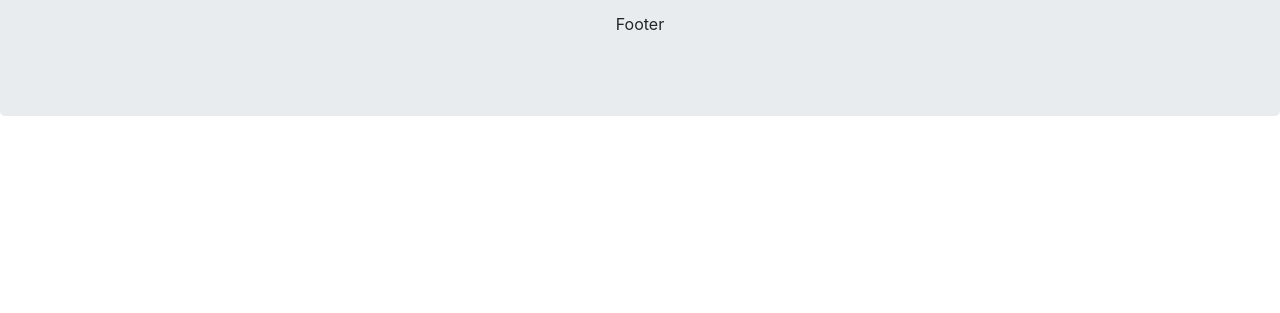
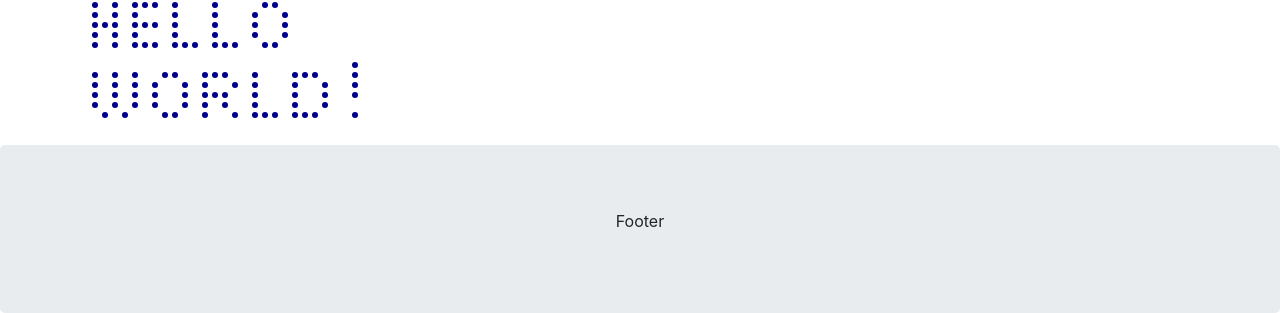
Before and after one commit to Raiyol/CloudAppDev, a plain HTML site: page front/user.html in a window 1280 px wide. Shown: the part 508-821 px from the top of the page. Before the commit the page ends 800 px from the top, so only its background shows below. Drawn offline with nearby package versions, Linux system fonts and the light colour scheme.

Commit message:
user deux dataviz

```diff
--- /dev/null
+++ b/front/chart2.js
@@ -0,0 +1,140 @@
+var width = document.getElementById('my-chart2').clientWidth;
+var data = [        //This is the data we want to visualize.
+    //In reality it usually comes from a file or database.
+{x: 10,    y: 10},
+{x: 10,    y: 20},
+{x: 10,    y: 30},
+{x: 10,    y: 40},
+{x: 10,    y: 50},
+{x: 10,    y: 80},
+{x: 10,    y: 90},
+{x: 10,    y: 100},
+{x: 10,    y: 110},
+{x: 20,    y: 30},
+{x: 20,    y: 120},
+{x: 30,    y: 10},
+{x: 30,    y: 20},
+{x: 30,    y: 30},
+{x: 30,    y: 40},
+{x: 30,    y: 50},
+{x: 30,    y: 80},
+{x: 30,    y: 90},
+{x: 30,    y: 100},
+{x: 30,    y: 110},
+{x: 40,    y: 120},
+{x: 50,    y: 10},
+{x: 50,    y: 20},
+{x: 50,    y: 30},
+{x: 50,    y: 40},
+{x: 50,    y: 50},
+{x: 50,    y: 80},
+{x: 50,    y: 90},
+{x: 50,    y: 100},
+{x: 50,    y: 110},
+{x: 60,    y: 10},
+{x: 60,    y: 30},
+{x: 60,    y: 50},
+{x: 70,    y: 10},
+{x: 70,    y: 30},
+{x: 70,    y: 50},
+{x: 70,    y: 90},
+{x: 70,    y: 100},
+{x: 70,    y: 110},
+{x: 80,    y: 80},
+{x: 80,    y: 120},
+{x: 90,    y: 10},
+{x: 90,    y: 20},
+{x: 90,    y: 30},
+{x: 90,    y: 40},
+{x: 90,    y: 50},
+{x: 90,    y: 80},
+{x: 90,    y: 120},
+{x: 100,    y: 50},
+{x: 100,    y: 90},
+{x: 100,    y: 100},
+{x: 100,    y: 110},
+{x: 110,    y: 50},
+{x: 120,    y: 80},
+{x: 120,    y: 90},
+{x: 120,    y: 100},
+{x: 120,    y: 110},
+{x: 120,    y: 120},
+{x: 130,    y: 10},
+{x: 130,    y: 20},
+{x: 130,    y: 30},
+{x: 130,    y: 40},
+{x: 130,    y: 50},
+{x: 130,    y: 80},
+{x: 130,    y: 100},
+{x: 140,    y: 50},
+{x: 140,    y: 80},
+{x: 140,    y: 100},
+{x: 140,    y: 110},
+{x: 150,    y: 50},
+{x: 150,    y: 90},
+{x: 150,    y: 120},
+{x: 170,    y: 20},
+{x: 170,    y: 30},
+{x: 170,    y: 40},
+{x: 170,    y: 80},
+{x: 170,    y: 90},
+{x: 170,    y: 100},
+{x: 170,    y: 110},
+{x: 170,    y: 120},
+{x: 180,    y: 10},
+{x: 180,    y: 50},
+{x: 180,    y: 120},
+{x: 190,    y: 10},
+{x: 190,    y: 50},
+{x: 190,    y: 120},
+{x: 200,    y: 20},
+{x: 200,    y: 30},
+{x: 200,    y: 40},
+{x: 210,    y: 80},
+{x: 210,    y: 90},
+{x: 210,    y: 100},
+{x: 210,    y: 110},
+{x: 210,    y: 120},
+{x: 220,    y: 80},
+{x: 220,    y: 120},
+{x: 230,    y: 80},
+{x: 230,    y: 120},
+{x: 240,    y: 90},
+{x: 240,    y: 100},
+{x: 240,    y: 110},
+{x: 270,    y: 70},
+{x: 270,    y: 80},
+{x: 270,    y: 90},
+{x: 270,    y: 100},
+{x: 270,    y: 120}
+];
+//this allows us to collect the width of the div where the SVG will go.
+var height = width / 3.236;
+//I like to use the golden rectangle ratio if they work for my charts.
+
+var svg = d3.select('#my-chart2').append('svg').selectAll()  //'d3' calls the d3 library
+//'.select' selects the object (in this case the body of HTML)
+//'.append' adds SVG element to the body
+//'.selectAll()' selects all SVG elements
+.data(data)                              //'.data' gets the data from the variable 'data'
+.enter().append("circle")                  //'.enter' enters the data into the SVG
+//the data enter as circles with '.append("circle")'
+.attr("r", 3)                            //'.attr' adds/alters atributes of SVG,
+//such as radius ("r"), making it 3 pixels
+.attr("cx", function(d) { return d.x; }) //coordinates "cx" (circles' x coordinates)
+.attr("cy", function(d) { return d.y; }) //coordinates "cy" (circles' y coordinates)
+.style("fill", "darkblue");
+//We add our svg to the div area
+
+
+//We will build a basic function to handle window resizing.
+function resize() {
+    width = document.getElementById('my-chart').clientWidth;
+    height = width / 3.236;
+    d3.select('#my-chart2 svg')
+      .attr('width', width)
+      .attr('height', height);
+}
+
+window.onresize = resize;
+//Call our resize function if the window size is changed.
--- a/front/user.html
+++ b/front/user.html
@@ -45,11 +45,19 @@
 
 <div class="container" style="margin-top:30px">
   <div class="row">
-    <div id="my-chart">
-      <h2>About Me</h2>
-      <script type="text/javascript" src="https://cdnjs.cloudflare.com/ajax/libs/d3/4.1.1/d3.js"></script>
-      <script type="text/javascript" src="chart.js"></script>
-    </div>
+      <div class="col-sm-6">
+       <div id="my-chart">
+          <h2>About Me</h2>
+          <script type="text/javascript" src="chart.js"></script>
+       </div>
+      </div>
+      <div class="col-sm-10">
+        <div id="my-chart2">
+          <h2>About Me</h2>
+          <script type="text/javascript" src="chart2.js"></script>
+        </div>
+      </div>
+
   </div>
 </div>
 <div class="jumbotron text-center" style="margin-bottom:0">
```
Also changed, not shown: front/train.html (added, +10 -0 lines).
